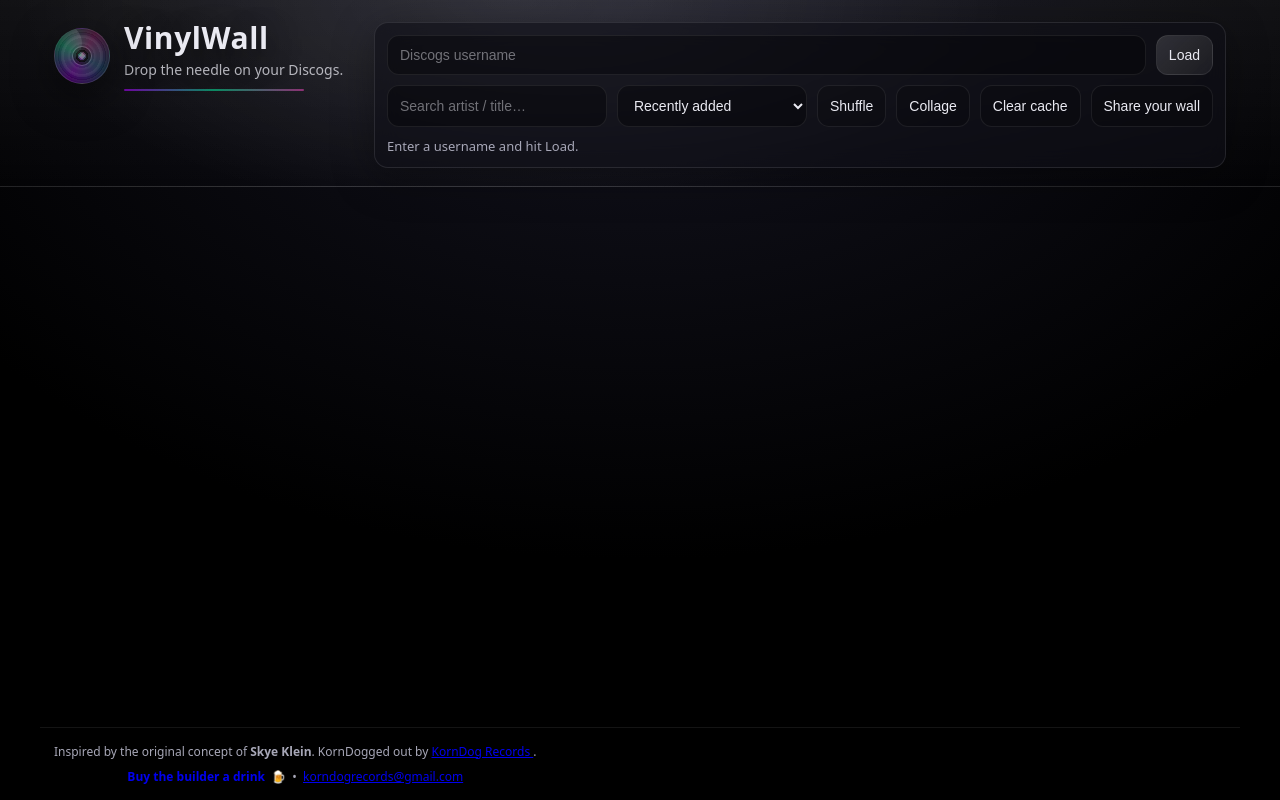
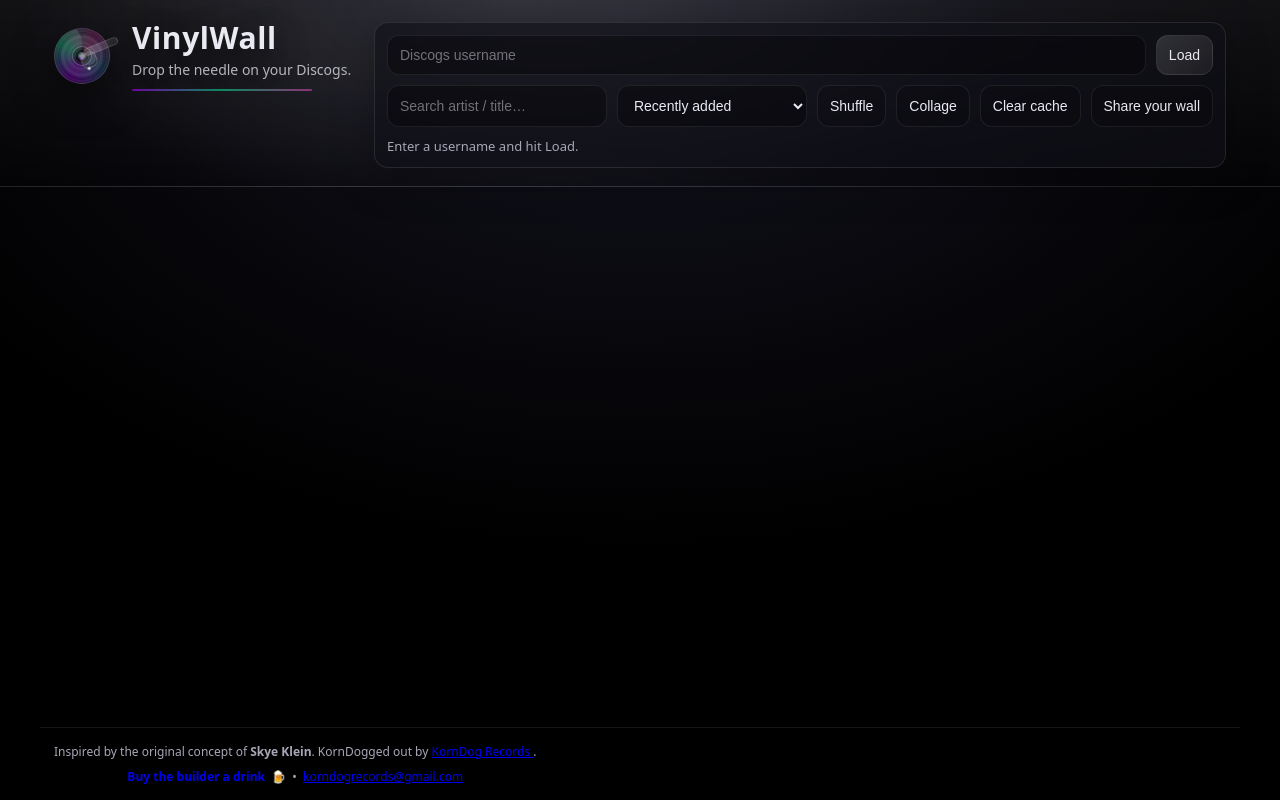
Before and after one commit to KornDog0804/discovers-better-, a website built with Vite: page index.html in a window 1280 px wide. Built offline with nearby package versions, Linux system fonts and the light colour scheme.

Commit message:
Update style.css

```diff
--- a/src/style.css
+++ b/src/style.css
@@ -26,7 +26,7 @@
 #app{min-height:100%; display:flex; flex-direction:column}
 
 /* =========================
-   HEADER: VinylWall identity
+   HEADER
    ========================= */
 .hero{
   border-bottom:1px solid var(--line);
@@ -49,12 +49,21 @@
 .brand{display:flex; gap:14px; align-items:center}
 .brand-text{display:flex; flex-direction:column}
 
-/* Vinyl logo (colored record vibe) */
+/* Turntable wrapper */
+.turntable{
+  position:relative;
+  width:64px;
+  height:64px;
+  flex: 0 0 auto;
+}
+
+/* Record (colored vinyl vibe) */
 .logo{
   width:56px;height:56px;border-radius:999px;
   border:1px solid rgba(255,255,255,.14);
   box-shadow: 0 12px 40px rgba(0,0,0,.55);
-  position:relative;
+  position:absolute;
+  left:0; top:4px;
   background:
     radial-gradient(circle at 50% 50%, rgba(0,0,0,.0) 0 10%, rgba(0,0,0,.85) 11% 16%, rgba(0,0,0,.0) 17%),
     radial-gradient(circle at 50% 50%, rgba(255,255,255,.06) 0 55%, rgba(255,255,255,0) 56%),
@@ -70,7 +79,6 @@
   overflow:hidden;
 }
 
-/* center label */
 .logo::before{
   content:"";
   position:absolute; inset:0;
@@ -83,7 +91,6 @@
   box-shadow: inset 0 0 0 3px rgba(0,0,0,.45);
 }
 
-/* highlight */
 .logo::after{
   content:"";
   position:absolute;
@@ -93,6 +100,66 @@
   background: linear-gradient(to bottom, rgba(255,255,255,.18), rgba(255,255,255,0));
   border-radius: 999px;
   opacity:.75;
+}
+
+/* Tonearm */
+.tonearm{
+  position:absolute;
+  right:-2px;
+  top:2px;
+  width:48px;
+  height:48px;
+  transform-origin: 44px 10px; /* pivot near top-right */
+  transform: rotate(-22deg) translate(0,0);
+  filter: drop-shadow(0 10px 22px rgba(0,0,0,.55));
+}
+
+/* Arm body */
+.tonearm::before{
+  content:"";
+  position:absolute;
+  left:8px; top:10px;
+  width:34px; height:6px;
+  border-radius: 999px;
+  background: linear-gradient(90deg, rgba(255,255,255,.20), rgba(255,255,255,.08));
+  border:1px solid rgba(255,255,255,.12);
+}
+
+/* Head + needle */
+.tonearm::after{
+  content:"";
+  position:absolute;
+  left:2px; top:14px;
+  width:14px; height:14px;
+  border-radius: 6px;
+  background: linear-gradient(135deg, rgba(255,255,255,.18), rgba(255,255,255,.06));
+  border:1px solid rgba(255,255,255,.12);
+  box-shadow: inset 0 -2px 0 rgba(0,0,0,.35);
+}
+
+/* Needle tip */
+.tonearm{
+  background:
+    radial-gradient(circle at 7px 30px, rgba(255,255,255,.85) 0 1px, rgba(255,255,255,0) 2px);
+  background-repeat:no-repeat;
+}
+
+/* Loading animations (record spin + arm drop) */
+.is-loading .logo{
+  animation: recordSpin 900ms linear infinite;
+}
+@keyframes recordSpin{
+  to { transform: rotate(360deg); }
+}
+
+.is-loading .tonearm{
+  animation: armDrop 720ms ease-in-out infinite;
+}
+@keyframes armDrop{
+  0%   { transform: rotate(-26deg) translate(0,0); }
+  40%  { transform: rotate(-6deg) translate(-2px, 1px); }
+  65%  { transform: rotate(-10deg) translate(-1px, 0px); }
+  100% { transform: rotate(-26deg) translate(0,0); }
 }
 
 h1{
@@ -110,7 +177,6 @@
   max-width:520px;
 }
 
-/* subtle underline accent under title */
 .brand-text::after{
   content:"";
   margin-top:10px;
@@ -192,6 +258,22 @@
   gap: var(--gap);
 }
 
+/* Collage mode (KornDogged out — not a clone)
+   - masonry-ish columns
+   - slight tilt variety
+*/
+.grid.collage{
+  display:block;
+  column-count: 2;
+  column-gap: var(--gap);
+}
+@media (min-width: 560px){
+  .grid.collage{ column-count: 3; }
+}
+@media (min-width: 900px){
+  .grid.collage{ column-count: 5; }
+}
+
 .tile{
   position:relative;
   border-radius: 12px;
@@ -202,6 +284,17 @@
   aspect-ratio: 1 / 1;
 }
 
+.grid.collage .tile{
+  display:inline-block;
+  width:100%;
+  margin: 0 0 var(--gap);
+  break-inside: avoid;
+  aspect-ratio: auto; /* let collage be collage */
+  border-radius: 16px;
+  transform: rotate(var(--tilt, 0deg));
+  box-shadow: 0 12px 40px rgba(0,0,0,.35);
+}
+
 .tile img{
   width:100%;
   height:100%;
@@ -210,6 +303,10 @@
   filter: saturate(1.08) contrast(1.05);
   transform: scale(1.01);
   transition: transform .12s ease, filter .12s ease;
+}
+
+.grid.collage .tile img{
+  height:auto;
 }
 
 .tile:hover img{
@@ -275,7 +372,6 @@
   100% { transform: rotate(0) scale(1); }
 }
 
-/* Toast: hidden unless shown via JS */
 .cheers-toast{
   position: fixed;
   left: 50%;
```
